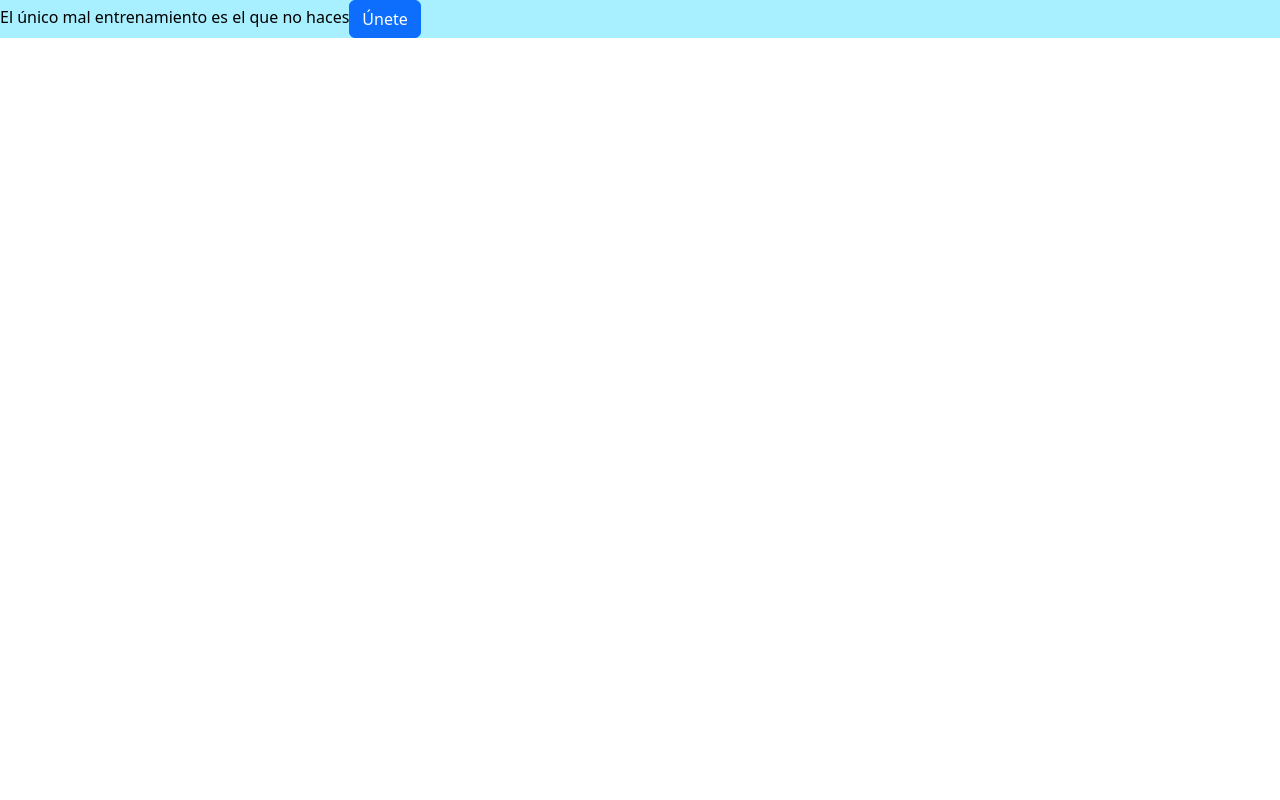
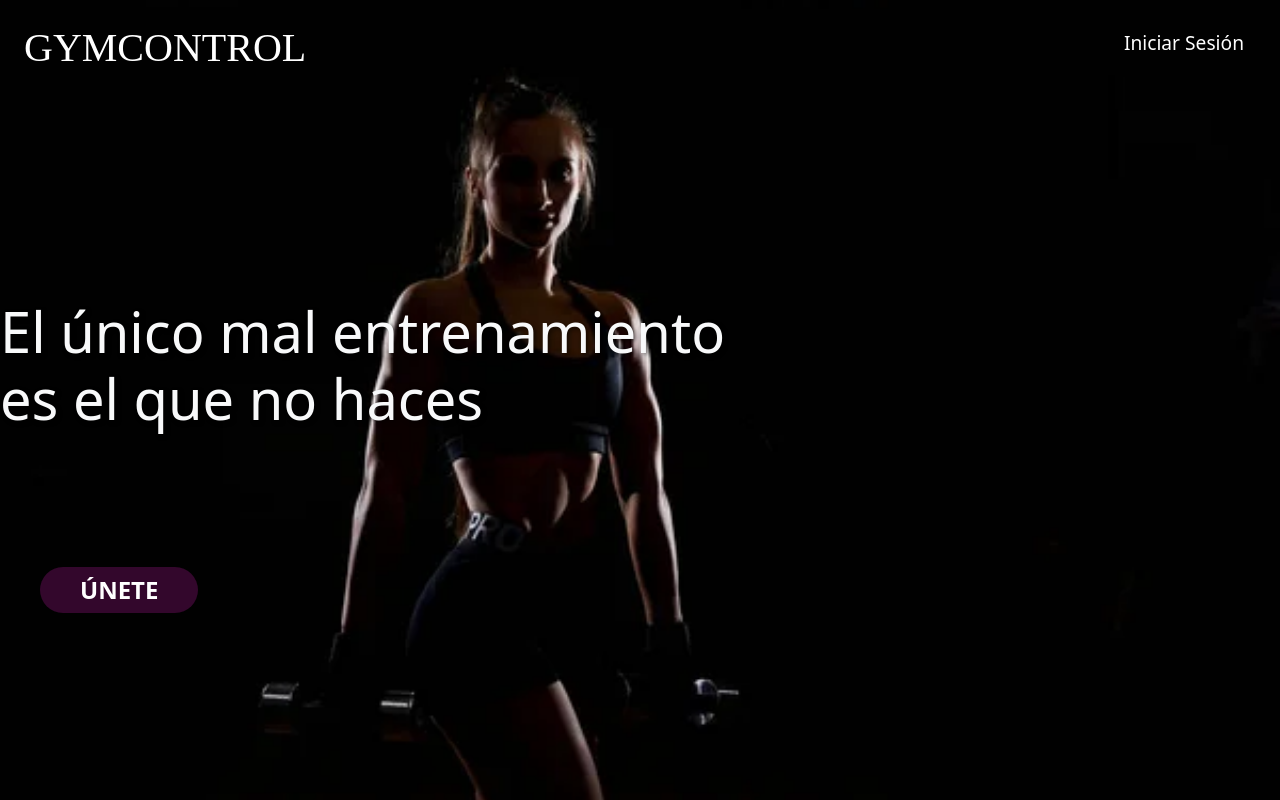
Before and after one commit to sebaslazar/Gimnasio, a React (Create React App) app in the folder frontend/: page / in a window 1280 px wide. Built offline with nearby package versions, Linux system fonts and the light colour scheme.

Commit message:
Guardando mis cambios en la nueva rama

```diff
--- a/frontend/src/App.js
+++ b/frontend/src/App.js
@@ -1,3 +1,4 @@
+
 import './App.css';
 import React, {useState, useEffect} from "react";
 import {Helmet} from "react-helmet"
--- a/frontend/src/Home.js
+++ b/frontend/src/Home.js
@@ -1,3 +1,4 @@
+/*
 import React, {useState, useEffect} from "react";
 import {Link} from "react-router-dom";
 import axios from "axios";
@@ -109,3 +110,148 @@ export default function Home(props) {
 
     return <React.Fragment>{auth_token==null || rango_token==null ? pagina_sin_token() : pagina_con_token()}</React.Fragment>;
 }
+    */
+
+import React, { useState, useEffect } from "react";
+import { Link } from "react-router-dom";
+import axios from "axios";
+import { Helmet } from "react-helmet";
+import { toast } from 'react-toastify';
+import "./Home.css"; // Incluye tus estilos personalizados
+//import ChatbotIcon from './ChatbotIcon'; // Importa el componente del ícono del chatbot
+
+document.documentElement.lang = "es";
+
+export default function Home(props) {
+    const frases = [
+        "El único mal entrenamiento es el que no haces",
+        "No se trata de ser el mejor, sino de ser mejor que ayer",
+        "Cada repetición cuenta, cada esfuerzo te acerca a tus metas",
+        "No te detengas cuando estés cansado, detente cuando hayas terminado",
+        "Cada gota de sudor es un paso hacia tu mejor versión"
+    ];
+    const [user, setUser] = useState({}); // Datos del usuario
+    const [auth_token, setToken] = useState(); // Token de autenticación
+    const [rango_token, setRango] = useState(); // Rango del usuario
+
+    useEffect(() => {
+        setToken(localStorage.getItem("auth_token"));
+        if (auth_token != null) { // Verifica si el token existe
+            const auth_token_type = localStorage.getItem("auth_token_type");
+            const token_usuario = auth_token_type + " " + auth_token;
+
+            // Obtiene datos de la API
+            axios.get("http://localhost:8888/usuario/", { headers: { Authorization: token_usuario } })
+                .then((response) => {
+                    console.log(response); // Solo para pruebas
+                    setUser(response.data.resultado.info_usuario);
+                    setRango(response.data.resultado.rango_usuario);
+                }).catch((error) => {
+                    console.log(error); // Solo para pruebas
+                    localStorage.removeItem("auth_token");
+                    localStorage.removeItem("auth_token_type");
+                    toast.error(error.response.data.detail.message);
+
+                    setTimeout(() => {
+                        window.location.reload();
+                    }, 1000);
+                });
+        }
+    }, [auth_token, rango_token]);
+
+    const onClickHandler = (event) => {
+        event.preventDefault();
+
+        localStorage.removeItem("auth_token");
+        localStorage.removeItem("auth_token_type");
+
+        toast("Sesión cerrada exitosamente", {
+            position: "top-right",
+            autoClose: 1500,
+            hideProgressBar: false,
+            closeOnClick: true,
+            pauseOnHover: true,
+            draggable: true,
+            progress: undefined,
+        });
+
+        setTimeout(() => {
+            window.location.reload();
+        }, 1500);
+    };
+
+    const pagina_sin_token = () => {
+        return (
+            <div className="homepage-container d-flex flex-column justify-content-between vh-100 text-light">
+                <Helmet>
+                    <meta charSet="utf-8" />
+                    <title>Gymcontrol - Principal</title>
+                </Helmet>
+                <header className="d-flex justify-content-between align-items-center p-4">
+                    <h1 className="logo">GYMCONTROL</h1>
+                    <Link to="/?login" onClick={() => props.setPage("login")}>
+                    <button className="btn btn-link">Iniciar Sesión</button>
+                    </Link>
+                </header>
+                <div className="content d-flex flex-column align-items-start">
+                    <h2 className="display-4 font-weight-bold">
+                        {frases[Math.floor(Math.random() * frases.length)]}
+                    </h2>
+                    </div>
+
+                    <div>
+                    <Link to="/?registro_cliente" //Ruta que va a aparecer en el navegador
+                        onClick={() => {
+                            props.setPage("registro_cliente"); //Nombre de la página indicada en App.js
+                        }}
+                    >
+
+                        <button type="button" className=" btn btn-primary mt-8 " style={{ marginLeft: '40px' }}>Únete</button>
+
+
+                    </Link>
+
+                    </div>
+
+
+            </div>
+        );
+    };
+
+    const pagina_con_token = () => {
+        return (
+            <div className="homepage-container d-flex flex-column justify-content-between vh-100 text-light">
+                <Helmet>
+                    <meta charSet="utf-8" />
+                    <title>Gymcontrol - Principal</title>
+                </Helmet>
+                <header className="d-flex justify-content-between align-items-center p-4">
+                    <h1 className="logo">GYMCONTROL</h1>
+                    <button
+                        type="button"
+                        className="btn btn-primary"
+                        onClick={(event) => {
+                            onClickHandler(event);
+                        }}
+                    >
+                        Cerrar Sesión
+                    </button>
+                </header>
+                <div className="content d-flex flex-column align-items-start">
+                    <h2 className="display-4 font-weight-bold">
+                        ¡BIENVENID{user.sexo === "MASCULINO" ? "O " : "A "}
+                        {rango_token === "Cliente" ? user.nombre.toUpperCase() : rango_token.toUpperCase()}
+                        {user.sexo === "FEMENINO" && rango_token !== "Cliente" ? "A" : ""}!
+                    </h2>
+                </div>
+
+            </div>
+        );
+    };
+
+    return (
+        <React.Fragment>
+            {auth_token == null || rango_token == null ? pagina_sin_token() : pagina_con_token()}
+        </React.Fragment>
+    );
+}
--- a/frontend/src/files/UI-02.js
+++ b/frontend/src/files/UI-02.js
@@ -123,7 +123,7 @@ export default function Login(props) {
                 </div>
                 <button
                     type="submit"
-                    className="btn btn-primary">
+                    className="btn btn-primary mt-4">
                         Ingresar
                 </button>
                 <p>
--- a/frontend/src/files/UI-03.js
+++ b/frontend/src/files/UI-03.js
@@ -1,3 +1,4 @@
+
 import React, {useState} from 'react';
 import {Link, useNavigate} from "react-router-dom"
 import axios from "axios";
@@ -293,7 +294,7 @@ export default function Registro(props) {
                 </div>
                 <button
                     type="submit"
-                    className="btn btn-primary">
+                    className="btn btn-primary mt-3">
                         Crear cuenta
                 </button>
                 <p>
--- a/frontend/src/index.css
+++ b/frontend/src/index.css
@@ -1,13 +1,103 @@
-body {
+body, html {
   margin: 0;
-  font-family: -apple-system, BlinkMacSystemFont, 'Segoe UI', 'Roboto', 'Oxygen',
-    'Ubuntu', 'Cantarell', 'Fira Sans', 'Droid Sans', 'Helvetica Neue',
-    sans-serif;
-  -webkit-font-smoothing: antialiased;
-  -moz-osx-font-smoothing: grayscale;
+  padding: 0;
+  height: 100%;
+  width: 100%;
+  font-family: 'Arial', sans-serif;
+  background-color: #000;
 }
 
-code {
-  font-family: source-code-pro, Menlo, Monaco, Consolas, 'Courier New',
-    monospace;
+.homepage-container {
+  display: flex;
+  flex-direction: column;
+  justify-content: space-between;
+  height: 100vh;
+  background-image: url('../public/image.jpg'); /* Ruta de la imagen */
+  background-size: cover;
+  background-position: center;
+  background-repeat: no-repeat;
 }
+
+.logo {
+  font-family: 'Brush Script MT', cursive;
+  font-size: 2.5rem;
+  color: #fff;
+}
+
+h2 {
+  font-size: 3rem;
+  font-weight: bold;
+  color: #fff;
+  line-height: 1.2;
+  text-shadow: 2px 2px 4px rgba(0, 0, 0, 0.5); /* Sombra al texto */
+  margin-bottom: 20px;
+}
+
+.btn-primary {
+  background-color: #33072c !important;; /* Púrpura oscuro */
+  color: #ffffff; /* Texto blanco */
+  font-weight: bold!important;; /* Negrita */
+  border-radius: 200px!important;; /* Bordes redondeados */
+  border: none !important;; /* Sin borde */
+  padding: 5px 40px!important;; /* Ajusta el relleno */
+  font-size: 1.5rem!important;; /* Tamaño de la fuente */
+  text-transform: uppercase !important; /* Texto en mayúsculas (opcional) */
+
+}
+
+.btn-primary:hover {
+  background-color: #22031e!important;; /* Un tono más oscuro al hacer hover */
+  color: #ffffff!important;; /* Asegúrate de que el texto siga siendo blanco */
+  text-decoration: none!important; /* Sin subrayado */
+
+}
+
+.chatbot-icon {
+  position: fixed;
+  bottom: 20px;
+  right: 20px;
+  width: 60px;
+  height: 60px;
+  background-color: #6c63ff;
+  border-radius: 50%;
+  display: flex;
+  justify-content: center;
+  align-items: center;
+  box-shadow: 0 4px 8px rgba(0, 0, 0, 0.2);
+  cursor: pointer;
+  color: #fff;
+  font-size: 30px;
+  z-index: 1000;
+}
+
+.chatbot-icon:hover {
+  background-color: #5a54e3;
+  transform: scale(1.1); /* Efecto de hover */
+}
+
+
+.btn-link {
+  text-decoration: none !important; /* Asegura que se aplique */
+  font-size: 1.2rem !important;
+  margin-top: -20px !important; /* Ajusta este valor para subir el botón */
+  color: #ffffff !important; /* Color del texto */
+  background-color: transparent !important; /* Asegura que no tenga fondo */
+  border: none !important; /* Elimina los bordes si los hay */
+  cursor: pointer !important; /* Cambia el cursor al de un botón */
+}
+
+
+.content {
+  text-align: left;
+  width: 60%; /* Ajusta este valor según lo necesario */
+  margin: 20 auto; /* Centra el contenedor horizontalmente */
+}
+
+.display-4 {
+  margin-bottom: 150px; /* Espacio entre el título y el botón */
+}
+
+.btn-primary {
+  margin-right: -10000;
+  margin-top: -400px;
+}
```
Also changed, not shown: frontend/public/image.jpg (added).
